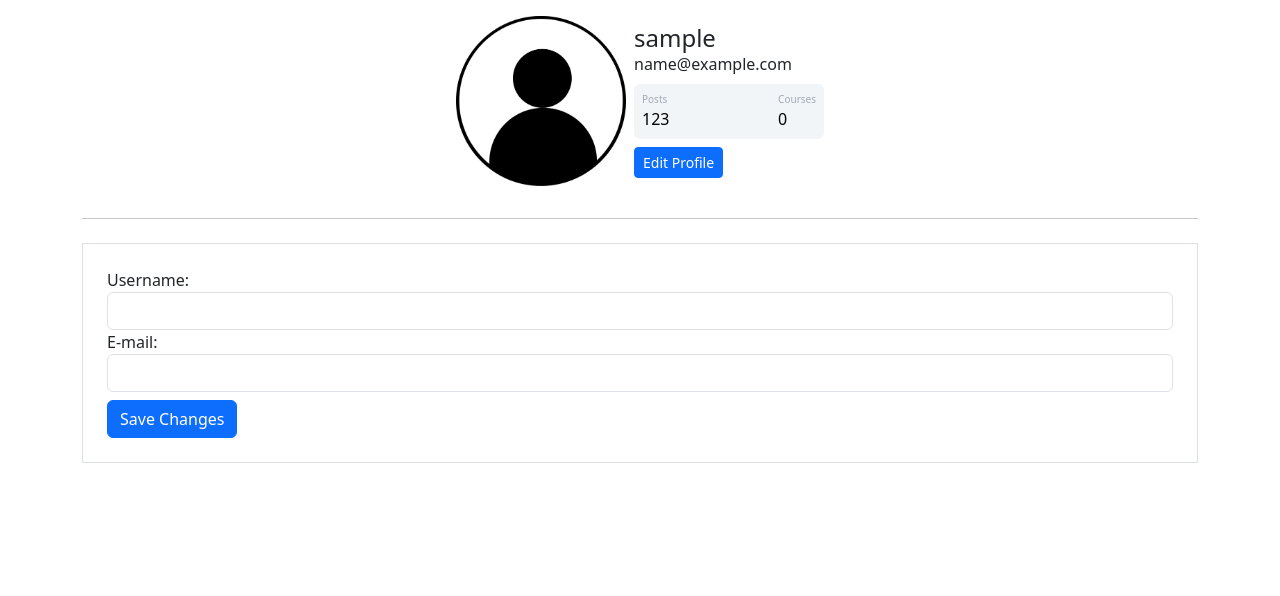
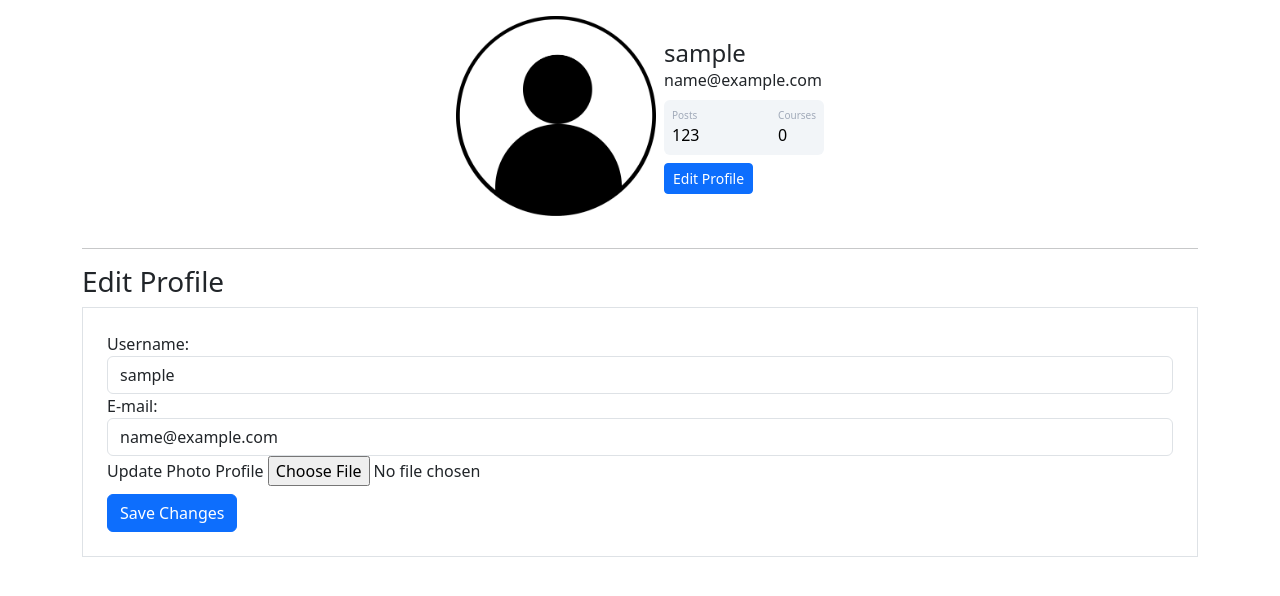
Before and after one commit to tiagocazali/My_Blog_Flask_Site_Project, a Flask app: page /profile/edit in a window 1280 px wide. Shown: the part 56-652 px from the top of the page. Run offline with Flask 3, Linux system fonts and the light colour scheme; the visitor is signed in with stand-in values (Sample User, id 1); some libraries are stand-ins or nearby versions.

Commit message:
Photo profile and validations add

```diff
--- a/myblog/forms.py
+++ b/myblog/forms.py
@@ -1,7 +1,9 @@
 from flask_wtf import FlaskForm
+from flask_wtf.file import FileField, FileAllowed
 from wtforms import StringField, PasswordField, SubmitField, BooleanField
 from wtforms.validators import DataRequired, Length, Email, EqualTo, ValidationError
 from myblog.models import User
+from flask_login import current_user
 
 class FormCreateAccount(FlaskForm):
     username = StringField("Username: ", validators=[DataRequired()] )
@@ -13,7 +15,7 @@ class FormCreateAccount(FlaskForm):
     def validate_username(self, username):
         username_exist = User.query.filter_by(username=username.data).first()
         if username_exist:
-            raise ValidationError("Username already exist in Database.Use another e-mail or Log in")
+            raise ValidationError("Username already exist in Database.Use another Username or Log in")
 
     def validate_email(self, email):
         email_exist = User.query.filter_by(email=email.data).first()
@@ -31,4 +33,17 @@ class FormLogin(FlaskForm):
 class FormEditProfile(FlaskForm):
     username = StringField("Username: ", validators=[DataRequired()] )
     email = StringField("E-mail: ", validators=[DataRequired(), Email()] )
+    photo_profile = FileField("Update Photo Profile", validators=[FileAllowed(["jpg", "png", "jpeg"])] )
     button_save_changes = SubmitField("Save Changes")
+
+    def validate_email(self, email):
+        if current_user.email != email.data:
+            email_exist = User.query.filter_by(email=email.data).first()
+            if email_exist:
+                raise ValidationError("E-mail already exist in Database. Use another e-mail")
+
+    def validate_username(self, username):
+        if current_user.username != username.data:
+            username_exist = User.query.filter_by(username=username.data).first()
+            if username_exist:
+                raise ValidationError("Username already exist in Database.Use another Username")
--- a/myblog/routes.py
+++ b/myblog/routes.py
@@ -1,8 +1,12 @@
 from flask import render_template, redirect, url_for, flash, request
+from wtforms import EmailField
 from myblog import app, database, bcrypt
 from myblog.forms import FormCreateAccount, FormLogin, FormEditProfile
 from myblog.models import User
 from flask_login import login_user, logout_user, current_user, login_required
+from PIL import Image
+import secrets
+import os
 
 users_list = ["Tiago", "Robert", "Ana", "Vanessa", "Marcus", "Andi"]
 
@@ -72,8 +76,38 @@ def profile():
 @login_required
 def edit_profile():
     form_edit_profile = FormEditProfile()
+
     photo_profile = url_for("static", filename=f"photos_profile/{current_user.photo_profile}")
+
+    if form_edit_profile.validate_on_submit():
+        current_user.email = form_edit_profile.email.data
+        current_user.username = form_edit_profile.username.data
+        if form_edit_profile.photo_profile.data:
+            new_photo = save_photo(form_edit_profile.photo_profile.data)
+            current_user.photo_profile = new_photo
+        database.session.commit()
+        flash("updated Successfully", "alert-success")
+        return redirect(url_for("profile"))
+    else:
+        #Automatic fill the form with users data
+        form_edit_profile.username.data = current_user.username
+        form_edit_profile.email.data = current_user.email
+
+
     return render_template("edit_profile.html", photo_profile=photo_profile, form_edit_profile=form_edit_profile)
+
+
+def save_photo(photo):
+    code = secrets.token_hex(8)
+    name, extension = os.path.splitext(photo.filename)
+    photo_name = name + code + extension
+    local_path = os.path.join(app.root_path, 'static/photos_profile', photo_name)
+    size = (200, 200)
+    new_photo = Image.open(photo)
+    new_photo.thumbnail(size)
+    new_photo.save(local_path)
+
+    return photo_name
 
 
 @app.route("/post/create")
--- a/myblog/templates/edit_profile.html
+++ b/myblog/templates/edit_profile.html
@@ -7,11 +7,14 @@
     <div1 class="row">
 
         <div2 class="col">
+            <h3>Edit Profile</h3>
 
-            <form method="post" action="" class="border p-4 mt-2">
+            <form method="post" action="" class="border p-4 mt-2" enctype="multipart/form-data">
                 {{ form_edit_profile.csrf_token }}
 
                 <fieldset>
+
+                    <!-- Username  -->
                     <div3 class="form-group">
                         {{ form_edit_profile.username.label(class="form-control-label") }}
 
@@ -30,6 +33,7 @@
                         {% endif %}
                     </div3>
 
+                    <!-- E-mail -->
                     <div4 class="form-group">
                         {{ form_edit_profile.email.label(class="form-control-label") }}
 
@@ -48,6 +52,19 @@
                         {% endif %}
                     </div4>
 
+                    <!-- Photo -->
+                    <div5 class="form-group">
+                        {{ form_edit_profile.photo_profile.label}}
+                        {{ form_edit_profile.photo_profile(class="form-control-file") }}
+
+                        <!-- Check for error in file upload -->
+                        {% if form_edit_profile.photo_profile.errors %}
+                            {% for error in form_edit_profile.photo_profile.errors %}
+                               <span class="text-danger"> {{ error }} </span><br>
+                            {% endfor %}
+                        {% endif %}
+                    </div5>
+
                 </fieldset>
 
                 {{ form_edit_profile.button_save_changes(class="btn btn-primary mt-2") }}
--- a/myblog/templates/profile.html
+++ b/myblog/templates/profile.html
@@ -8,7 +8,7 @@
         <div3 class="d-flex align-items-center">
 
             <div4 class="image pe-2">
-                <img src="{{ photo_profile }}" class="rounded" width="170" >
+                <img src="{{ photo_profile }}" class="rounded" width="200" >
             </div4>
 
             <div5 class="ml-3 w-100">
```
Also changed, not shown: myblog/static/photos_profile/Tia Idalinadecfc15b5652373a.jpg (added), myblog/static/photos_profile/Tiago 2bb9209c2a11c543a.JPG (added), myblog/static/photos_profile/Tiago foto 11ebc54557d250d52.JPG (added), myblog/static/photos_profile/Tiago foto 1ea4fd1febcbc6d30.JPG (added), myblog/static/photos_profile/tiago 3f501ea17620aa3f0.JPG (added), myblog/static/photos_profile/tiago teste381f474d55aa38e9.jpg (added).
